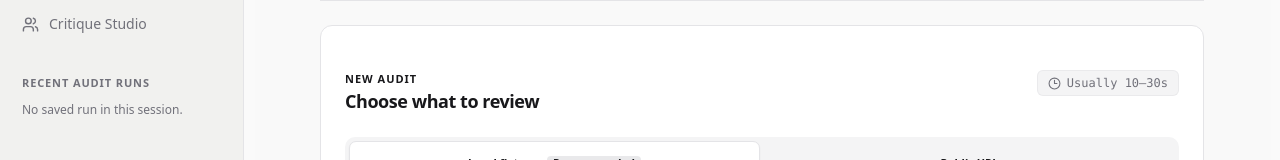
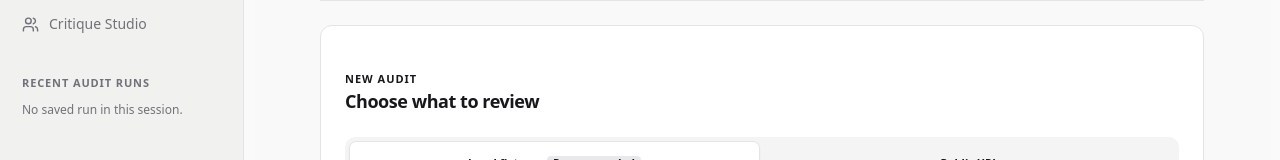
Before and after one commit to Tachapol/proof-ui-audit, a Next.js app: page / in a window 1280 px wide. Shown: the part 226-386 px from the top of the page. Built offline with nearby package versions, Linux system fonts and the light colour scheme.

Commit message:
fix(ui): remove Usually 10-30s badge from audit input header

```diff
--- a/src/components/AuditInput.tsx
+++ b/src/components/AuditInput.tsx
@@ -98,9 +98,6 @@ export function AuditInput({ onRunAudit, onTargetChange, onValidationStateChange
           <p className="eyebrow text-[10px] font-semibold uppercase tracking-wider text-zinc-500">New audit</p>
           <h2 id="audit-input-title" className="text-lg font-bold tracking-tight text-zinc-900">Choose what to review</h2>
         </div>
-        <span className="duration-note inline-flex items-center gap-1.5 text-xs text-zinc-500 bg-zinc-100 px-2.5 py-1 rounded-md border border-zinc-200/60 font-mono">
-          <Icon name="Clock3" size={13} /> Usually 10–30s
-        </span>
       </div>
 
       <div className="segmented-control grid grid-cols-2 gap-1 rounded-lg bg-zinc-100 p-1" role="tablist" aria-label="Audit target type">
```
